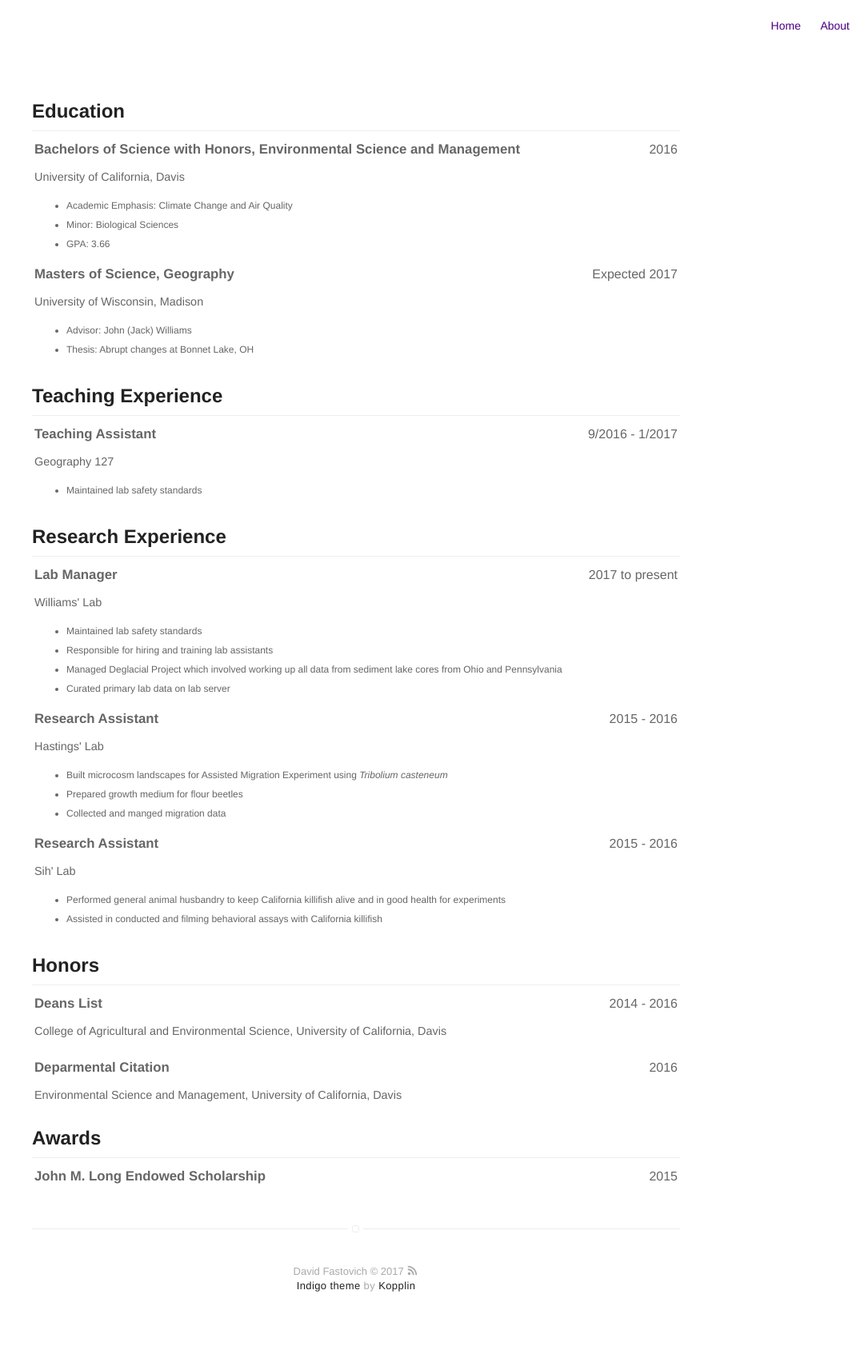
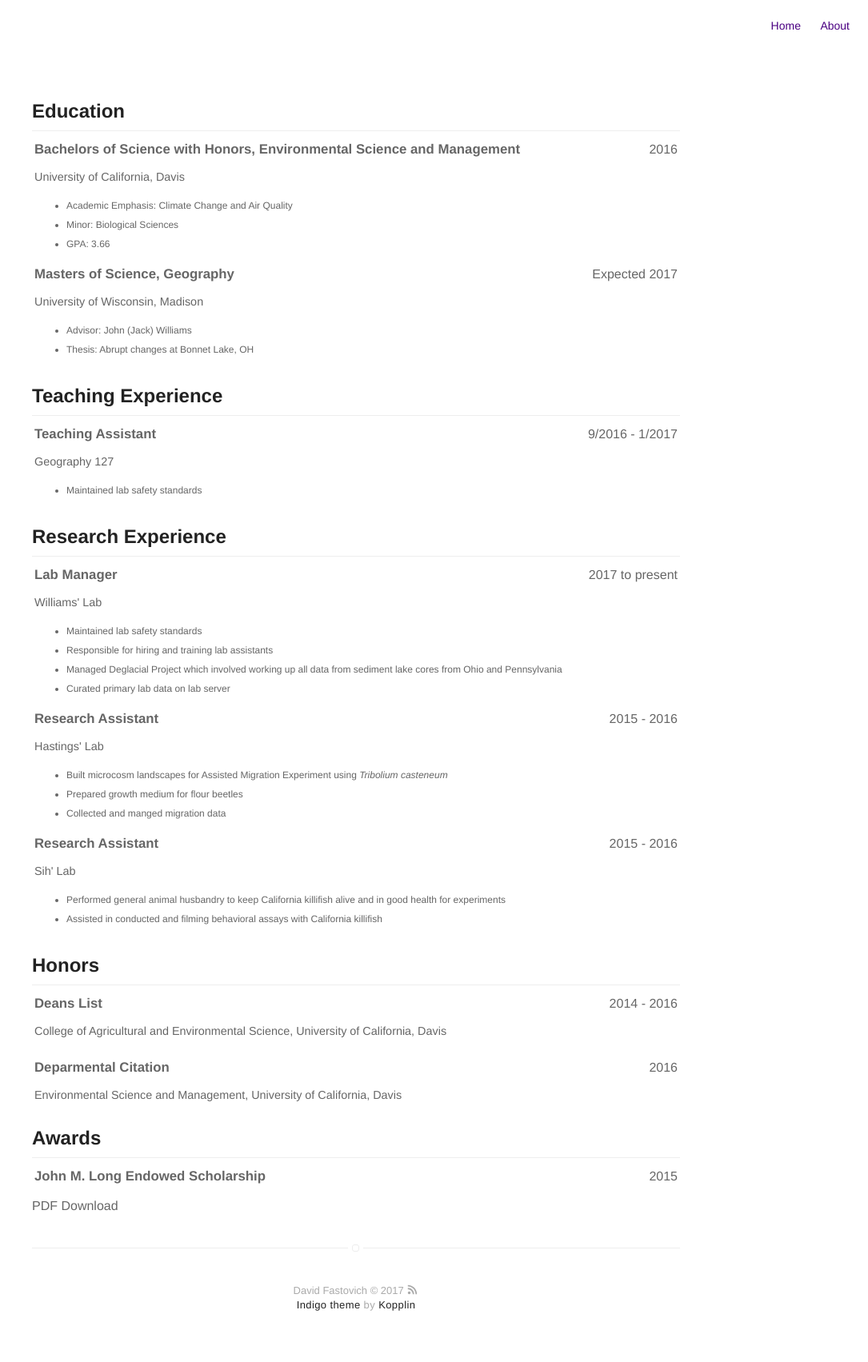
Before and after one commit to davidfastovich/davidfastovich.github.io, a Jekyll site: the page built from cv.md, in a window 1280 px wide. Shown: the whole page at 80% size, without its empty margins (195-1280 px from the left). Built offline with Jekyll 4.4.1, drawn with Linux system fonts in a browser that asks for light colours; before the commit the page ends 1679 px from its top, so only the background shows below that.

Commit message:
Adding PDF download option of CV, also commenting out footer

```diff
--- a/_sass/base/general.sass
+++ b/_sass/base/general.sass
@@ -136,3 +136,8 @@ pre
 table
 	tr.separator
 		height: 10px
+
+.button
+	line-height: 2.4rem
+	font-weight: 300
+	color: $alpha
--- a/cv.md
+++ b/cv.md
@@ -153,3 +153,7 @@ layout: page
 	</tr>
 	<tr class="separator" />
 </table>
+
+<footer>
+	<a href="assets/images/David.Fastovich.CV" download class="button" style="text-decoration:none"> PDF Download </a>
+</footer>
```
Also changed, not shown: 7 other files.
